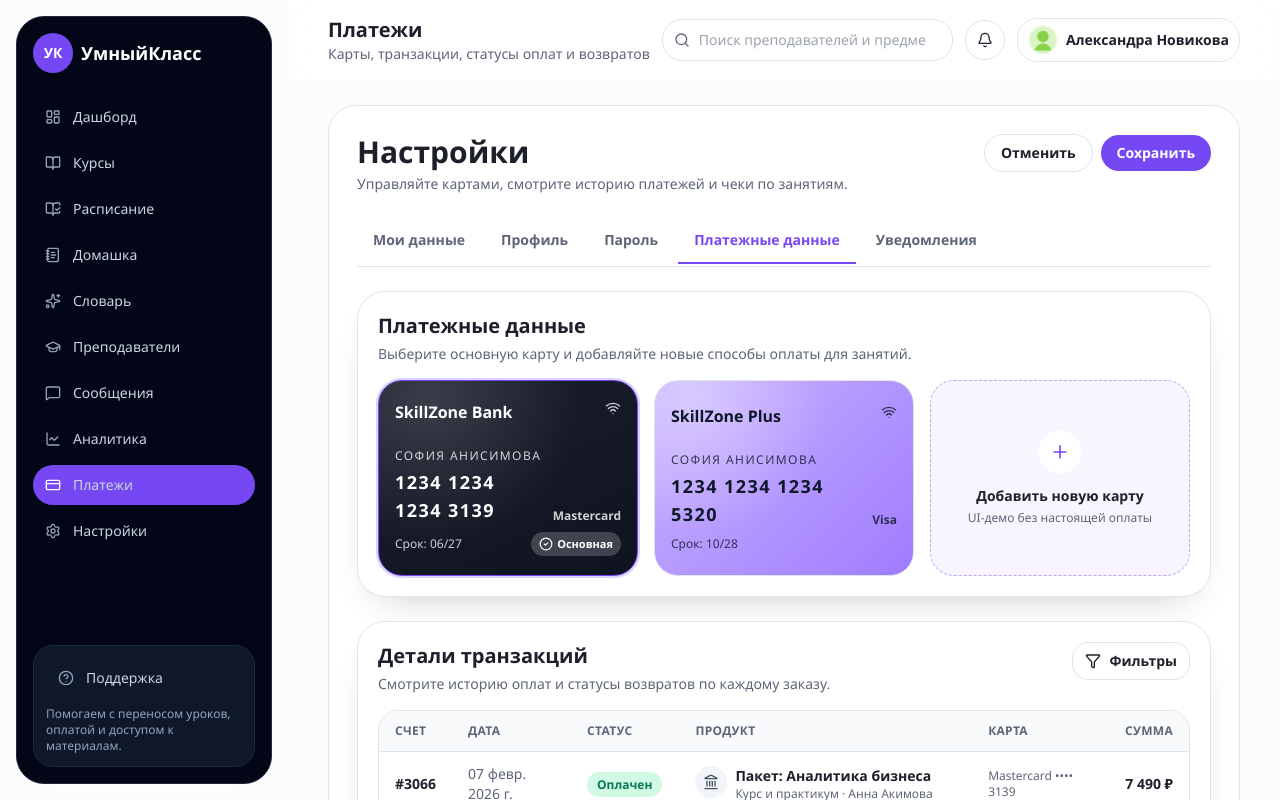
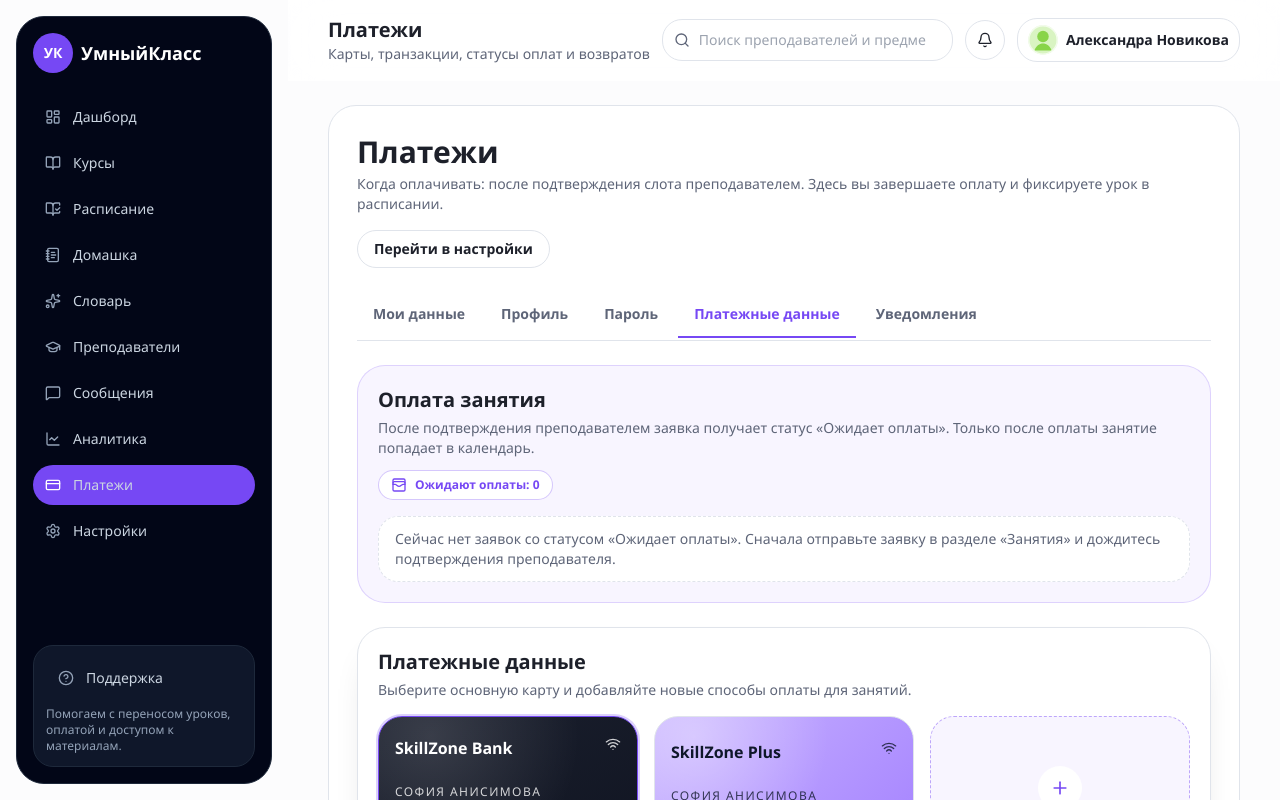
Before and after one commit to karinversan/diploma, a Next.js app: page /app/payments in a window 1280 px wide. Shown: the top 800 px of the page. Built offline with nearby package versions, Linux system fonts and the light colour scheme.

Commit message:
feat: connect payments page to booking payment statuses

```diff
--- a/app/app/payments/page.tsx
+++ b/app/app/payments/page.tsx
@@ -1,7 +1,8 @@
 "use client";
 
 import Link from "next/link";
-import { CheckCircle2, Filter, Landmark, Plus, Search, Wifi } from "lucide-react";
+import { useSearchParams } from "next/navigation";
+import { CheckCircle2, Filter, Landmark, Plus, Search, WalletCards, Wifi } from "lucide-react";
 import { FormEvent, useEffect, useMemo, useState } from "react";
 
 import {
@@ -10,8 +11,10 @@ import {
   paymentStatusFilters,
   paymentTransactions,
   type PaymentCard,
+  type PaymentTransaction,
   type PaymentTransactionStatus
 } from "@/data/payments";
+import { formatBookingSlotLabel, LessonBookingRequest, readLessonBookings, updateLessonBooking } from "@/lib/lesson-bookings";
 import { cn } from "@/lib/utils";
 
 const PAGE_SIZE = 5;
@@ -29,6 +32,12 @@ const cardThemeStyles: Record<PaymentCard["theme"], string> = {
   light: "bg-[linear-gradient(145deg,#f8f9ff,#eef2ff)] text-slate-900"
 };
 
+type InlineNotice = {
+  kind: "success" | "info";
+  title: string;
+  description: string;
+};
+
 function formatAmount(amount: number) {
   return new Intl.NumberFormat("ru-RU", {
     style: "currency",
@@ -43,6 +52,25 @@ function formatDate(dateValue: string) {
 
 function maskCardNumber(last4: string) {
   return `1234 1234 1234 ${last4}`;
+}
+
+function getBookingStatusText(status: LessonBookingRequest["status"]) {
+  if (status === "awaiting_payment") {
+    return "Ожидает оплаты";
+  }
+  if (status === "paid") {
+    return "Оплачено";
+  }
+  if (status === "pending") {
+    return "Ожидает подтверждения преподавателем";
+  }
+  if (status === "reschedule_proposed") {
+    return "Нужно принять перенос в разделе занятий";
+  }
+  if (status === "declined") {
+    return "Заявка отклонена";
+  }
+  return "Заявка отменена";
 }
 
 function PaymentCardTile({
@@ -88,7 +116,12 @@ function PaymentCardTile({
 }
 
 export default function PaymentsPage() {
+  const searchParams = useSearchParams();
+  const requestedBookingId = searchParams.get("booking");
+
   const [cards, setCards] = useState(paymentCards);
+  const [transactions, setTransactions] = useState(paymentTransactions);
+  const [lessonBookings, setLessonBookings] = useState<LessonBookingRequest[]>([]);
   const [selectedCardId, setSelectedCardId] = useState(paymentCards.find((card) => card.isPrimary)?.id ?? paymentCards[0]?.id ?? "");
   const [searchValue, setSearchValue] = useState("");
   const [statusFilter, setStatusFilter] = useState<(typeof paymentStatusFilters)[number]["id"]>("all");
@@ -96,6 +129,7 @@ export default function PaymentsPage() {
   const [isFilterOpen, setIsFilterOpen] = useState(false);
   const [isAddCardOpen, setIsAddCardOpen] = useState(false);
   const [page, setPage] = useState(1);
+  const [paymentNotice, setPaymentNotice] = useState<InlineNotice | null>(null);
   const [newCard, setNewCard] = useState({
     bankName: "",
     holderName: "",
@@ -106,15 +140,38 @@ export default function PaymentsPage() {
   });
 
   useEffect(() => {
+    setLessonBookings(readLessonBookings());
+
+    const syncBookings = () => setLessonBookings(readLessonBookings());
+    window.addEventListener("storage", syncBookings);
+    return () => window.removeEventListener("storage", syncBookings);
+  }, []);
+
+  useEffect(() => {
     setPage(1);
-  }, [searchValue, statusFilter, selectedCardFilter]);
+  }, [searchValue, statusFilter, selectedCardFilter, transactions.length]);
 
   const cardsById = useMemo(() => new Map(cards.map((card) => [card.id, card])), [cards]);
+
+  const awaitingPaymentCount = useMemo(
+    () => lessonBookings.filter((booking) => booking.status === "awaiting_payment").length,
+    [lessonBookings]
+  );
+
+  const selectedLessonBooking = useMemo(() => {
+    if (requestedBookingId) {
+      return lessonBookings.find((booking) => booking.id === requestedBookingId);
+    }
+
+    return lessonBookings.find((booking) => booking.status === "awaiting_payment");
+  }, [lessonBookings, requestedBookingId]);
+
+  const selectedCard = cards.find((card) => card.id === selectedCardId) ?? cards[0];
 
   const filteredTransactions = useMemo(() => {
     const query = searchValue.trim().toLowerCase();
 
-    return paymentTransactions.filter((transaction) => {
+    return transactions.filter((transaction) => {
       if (statusFilter !== "all" && transaction.status !== statusFilter) {
         return false;
       }
@@ -134,7 +191,7 @@ export default function PaymentsPage() {
 
       return searchable.includes(query);
     });
-  }, [cardsById, searchValue, selectedCardFilter, statusFilter]);
+  }, [cardsById, searchValue, selectedCardFilter, statusFilter, transactions]);
 
   const pageCount = Math.max(1, Math.ceil(filteredTransactions.length / PAGE_SIZE));
   const safePage = Math.min(page, pageCount);
@@ -169,25 +226,64 @@ export default function PaymentsPage() {
     setIsAddCardOpen(false);
   };
 
+  const handlePayLesson = () => {
+    if (!selectedLessonBooking || selectedLessonBooking.status !== "awaiting_payment") {
+      return;
+    }
+
+    const amountRubles = selectedLessonBooking.amountRubles ?? 1990;
+    const paidAt = new Date().toISOString();
+
+    const nextBookings = updateLessonBooking(selectedLessonBooking.id, {
+      status: "paid",
+      paidAt,
+      amountRubles,
+      teacherMessage: "Оплата получена. Занятие добавлено в расписание."
+    });
+
+    setLessonBookings(nextBookings);
+
+    if (selectedCard) {
+      const nextTransaction: PaymentTransaction = {
+        id: `trx-lesson-${Date.now()}`,
+        invoice: `#${Math.floor(1000 + Math.random() * 8999)}`,
+        date: paidAt,
+        status: "Оплачен",
+        productTitle: `Индивидуальный урок: ${selectedLessonBooking.subject}`,
+        productSubtitle: `Слот ${formatBookingSlotLabel(selectedLessonBooking.slot)}`,
+        teacherName: selectedLessonBooking.teacherName,
+        cardId: selectedCard.id,
+        amount: amountRubles,
+        currency: "₽",
+        type: "lesson"
+      };
+
+      setTransactions((prev) => [nextTransaction, ...prev]);
+    }
+
+    setPaymentNotice({
+      kind: "success",
+      title: "Оплата прошла успешно",
+      description: "Урок отмечен как оплаченный и теперь отображается в вашем расписании."
+    });
+  };
+
   return (
     <div className="space-y-5">
       <section className="rounded-[28px] border border-border bg-white p-5 shadow-card sm:p-7">
         <div className="flex flex-wrap items-start justify-between gap-4">
           <div>
-            <h1 className="text-3xl font-semibold text-foreground">Настройки</h1>
-            <p className="mt-1 text-sm text-muted-foreground">Управляйте картами, смотрите историю платежей и чеки по занятиям.</p>
+            <h1 className="text-3xl font-semibold text-foreground">Платежи</h1>
+            <p className="mt-1 text-sm text-muted-foreground">
+              Когда оплачивать: после подтверждения слота преподавателем. Здесь вы завершаете оплату и фиксируете урок в расписании.
+            </p>
           </div>
-          <div className="flex items-center gap-2">
-            <button
-              type="button"
-              className="rounded-2xl border border-border px-4 py-2 text-sm font-semibold text-foreground transition hover:bg-slate-50"
+          <Link
+            href="/app/settings?tab=details"
+            className="inline-flex rounded-2xl border border-border px-4 py-2 text-sm font-semibold text-foreground transition hover:bg-slate-50"
           >
-              Отменить
-            </button>
-            <button type="button" className="rounded-2xl bg-primary px-4 py-2 text-sm font-semibold text-primary-foreground shadow-soft">
-              Сохранить
-            </button>
-          </div>
+            Перейти в настройки
+          </Link>
         </div>
 
         <nav className="mt-6 flex gap-1 overflow-x-auto border-b border-border pb-0.5" aria-label="Разделы настроек оплаты">
@@ -211,6 +307,85 @@ export default function PaymentsPage() {
         </nav>
 
         <div className="mt-6 space-y-6">
+          <section className="rounded-3xl border border-primary/20 bg-primary/5 p-4 sm:p-5">
+            <div className="flex flex-wrap items-start justify-between gap-3">
+              <div>
+                <h2 className="text-xl font-semibold text-foreground">Оплата занятия</h2>
+                <p className="mt-1 text-sm text-muted-foreground">
+                  После подтверждения преподавателем заявка получает статус «Ожидает оплаты». Только после оплаты занятие попадает в календарь.
+                </p>
+              </div>
+              <div className="inline-flex items-center gap-2 rounded-full border border-primary/30 bg-white px-3 py-1.5 text-xs font-semibold text-primary">
+                <WalletCards className="h-4 w-4" />
+                Ожидают оплаты: {awaitingPaymentCount}
+              </div>
+            </div>
+
+            {selectedLessonBooking ? (
+              <div className="mt-4 grid gap-4 rounded-2xl border border-primary/20 bg-white p-4 lg:grid-cols-[1fr_auto] lg:items-center">
+                <div>
+                  <p className="text-sm font-semibold text-foreground">{selectedLessonBooking.subject}</p>
+                  <p className="mt-1 text-sm text-muted-foreground">Преподаватель: {selectedLessonBooking.teacherName}</p>
+                  <p className="mt-1 text-sm text-muted-foreground">Слот: {formatBookingSlotLabel(selectedLessonBooking.slot)}</p>
+                  <p className="mt-2 text-xs font-semibold text-primary">Статус: {getBookingStatusText(selectedLessonBooking.status)}</p>
+                  {selectedLessonBooking.teacherMessage ? (
+                    <p className="mt-1 text-xs text-muted-foreground">Комментарий: {selectedLessonBooking.teacherMessage}</p>
+                  ) : null}
+                </div>
+
+                <div className="space-y-2 lg:text-right">
+                  <p className="text-sm text-muted-foreground">К оплате</p>
+                  <p className="text-2xl font-semibold text-foreground">{formatAmount(selectedLessonBooking.amountRubles ?? 1990)}</p>
+                  <p className="text-xs text-muted-foreground">
+                    Карта: {selectedCard ? `${selectedCard.brand} •••• ${selectedCard.last4}` : "не выбрана"}
+                  </p>
+
+                  {selectedLessonBooking.status === "awaiting_payment" ? (
+                    <button
+                      type="button"
+                      onClick={handlePayLesson}
+                      className="inline-flex rounded-full bg-primary px-4 py-2 text-sm font-semibold text-primary-foreground"
+                    >
+                      Оплатить занятие
+                    </button>
+                  ) : selectedLessonBooking.status === "paid" ? (
+                    <Link
+                      href={`/app/lessons?booking=${encodeURIComponent(selectedLessonBooking.id)}`}
+                      className="inline-flex rounded-full bg-emerald-600 px-4 py-2 text-sm font-semibold text-white"
+                    >
+                      Открыть в расписании
+                    </Link>
+                  ) : (
+                    <Link
+                      href="/app/lessons"
+                      className="inline-flex rounded-full border border-border bg-white px-4 py-2 text-sm font-semibold text-foreground"
+                    >
+                      Перейти в раздел «Занятия»
+                    </Link>
+                  )}
+                </div>
+              </div>
+            ) : (
+              <div className="mt-4 rounded-2xl border border-dashed border-border bg-white px-4 py-3 text-sm text-muted-foreground">
+                Сейчас нет заявок со статусом «Ожидает оплаты». Сначала отправьте заявку в разделе «Занятия» и дождитесь подтверждения преподавателя.
+              </div>
+            )}
+
+            {paymentNotice ? (
+              <div
+                className={cn(
+                  "mt-3 rounded-2xl border px-3 py-2 text-sm",
+                  paymentNotice.kind === "success"
+                    ? "border-emerald-300 bg-emerald-50 text-emerald-800"
+                    : "border-primary/20 bg-primary/5 text-primary"
+                )}
+              >
+                <p className="font-semibold">{paymentNotice.title}</p>
+                <p className="mt-1">{paymentNotice.description}</p>
+              </div>
+            ) : null}
+          </section>
+
           <section className="rounded-3xl border border-border bg-white p-4 shadow-soft sm:p-5">
             <h2 className="text-xl font-semibold text-foreground">Платежные данные</h2>
             <p className="mt-1 text-sm text-muted-foreground">Выберите основную карту и добавляйте новые способы оплаты для занятий.</p>
@@ -488,8 +663,7 @@ export default function PaymentsPage() {
             <p className="text-sm font-medium text-foreground">
               Выбранная основная карта:{" "}
               <span className="font-semibold">
-                  {cards.find((card) => card.id === selectedCardId)?.brand} ••••{" "}
-                  {cards.find((card) => card.id === selectedCardId)?.last4}
+                {selectedCard?.brand} •••• {selectedCard?.last4}
               </span>
             </p>
             <p className="mt-1 text-xs text-muted-foreground">При следующих покупках она будет подставляться автоматически (демо-логика).</p>
```
Lines whose indentation alone changed are shown as unchanged.
